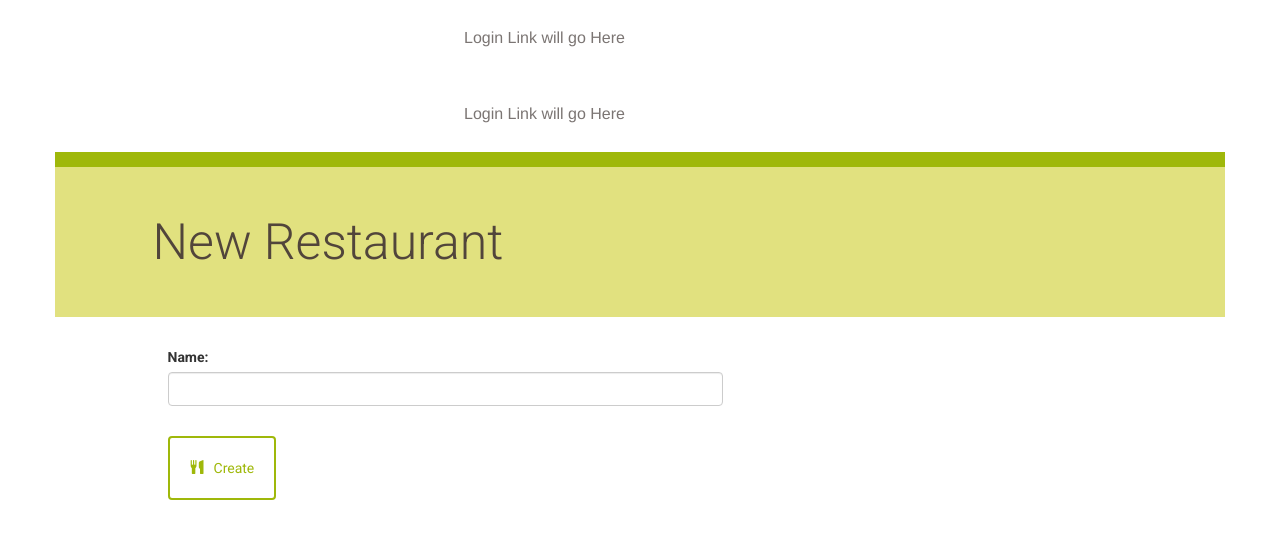
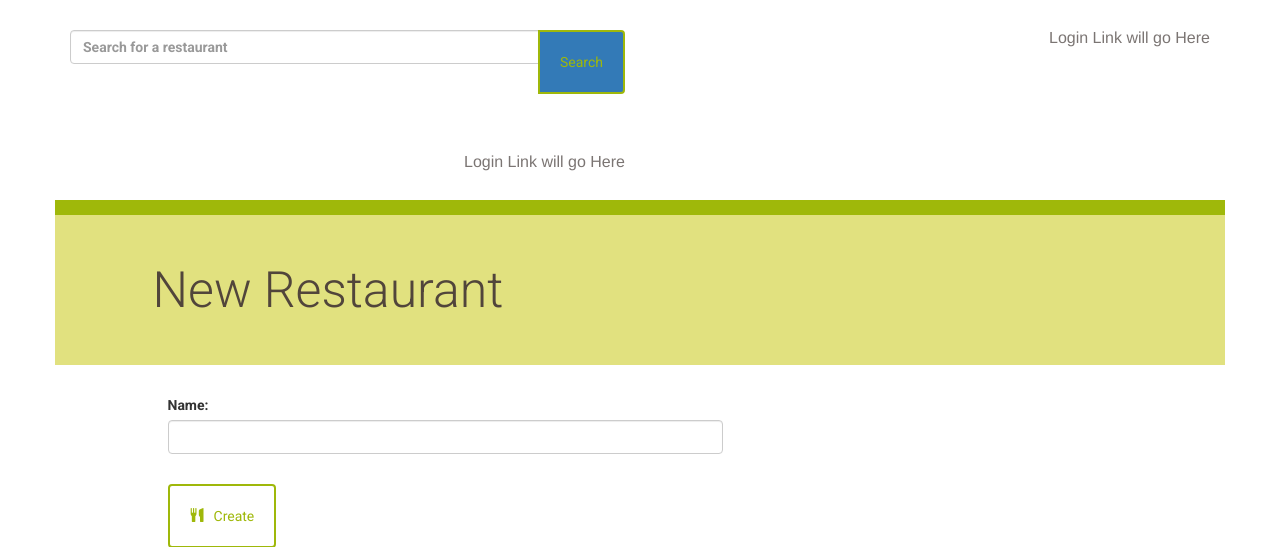
Before and after one commit to MQCOMP3310-2023/comp3310assignment2-https-boulderbugle-com-batymlqg, a Flask app: page /restaurant/new/ in a window 1280 px wide. Shown: the top 547 px of the page. Run offline with Flask 3, Linux system fonts and the light colour scheme; some libraries are stand-ins or nearby versions.

Commit message:
You nowcanseedasearch bar every time on the header

```diff
--- a/project/templates/main.html
+++ b/project/templates/main.html
@@ -3,11 +3,25 @@
   <head>
     <link href='http://fonts.googleapis.com/css?family=Roboto:400,300,700' rel='stylesheet' type='text/css'>
     <link rel="stylesheet" href="//netdna.bootstrapcdn.com/bootstrap/3.1.1/css/bootstrap.min.css">
-		<link rel=stylesheet type=text/css href="{{ url_for('static', filename='styles.css') }}">
+    <link rel="stylesheet" type="text/css" href="{{ url_for('static', filename='styles.css') }}">
   </head>
   <body>
     <div class="container">
-			{% include "header.html" %}
+      <div class="row top-menu">
+        <div class="col-md-6">
+          <form action="{{ url_for('main.search_restaurant') }}" method="GET">
+            <div class="input-group">
+              <input type="text" name="q" class="form-control" placeholder="Search for a restaurant">
+              <span class="input-group-btn">
+                <button class="btn btn-primary" type="submit">Search</button>
+              </span>
+            </div>
+          </form>
+        </div>
+        <div class="col-md-6 text-right">
+          <p>Login Link will go Here</p>
+        </div>
+      </div>
       {% block content %}
       {% endblock %}
     </div>
```
Lines whose indentation alone changed are shown as unchanged.
